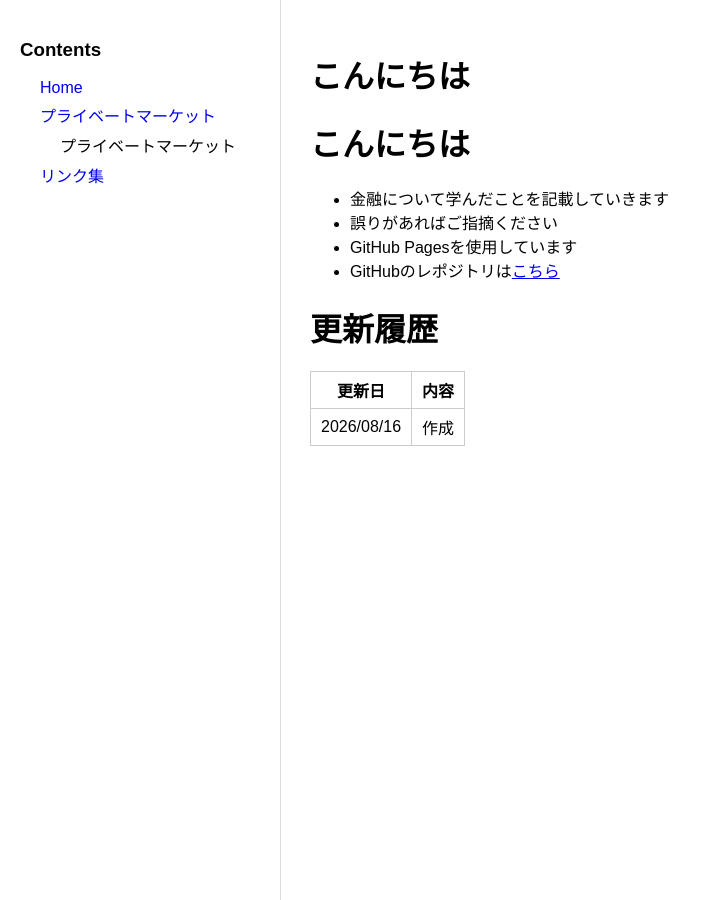
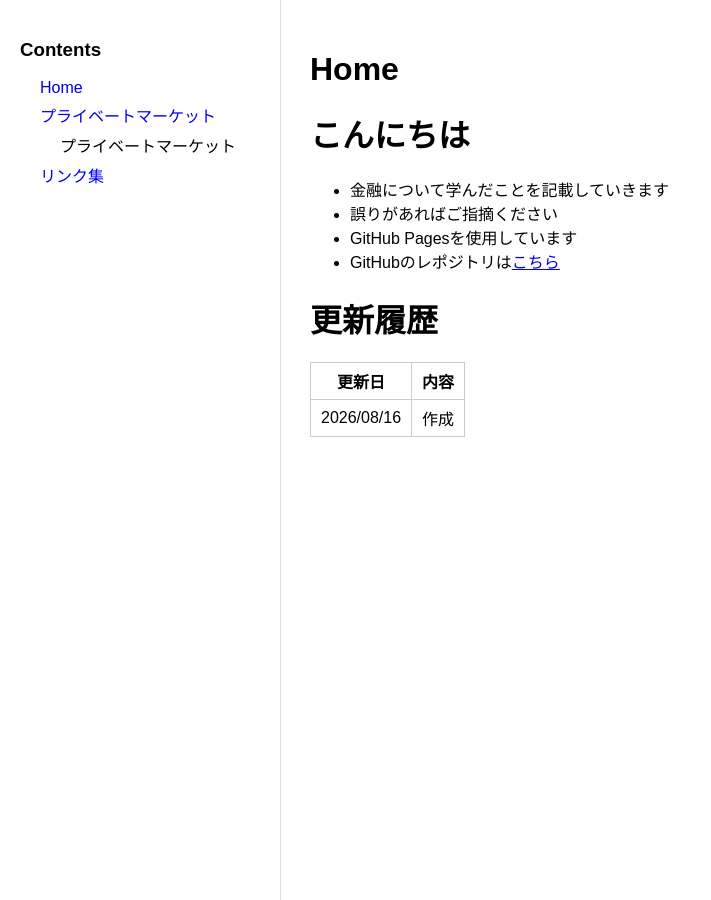
Before and after one commit to Naoki-Yamamoto-codes/finance, a Jekyll site: the page built from index.md, in a window 1280 px wide. Shown: the whole page, without its empty margins (0-711 px from the left). Built offline with Jekyll 4.4.1, drawn with Linux system fonts in a browser that asks for light colours; our own code applies the rules of GitHub Pages for plain Markdown files.

Commit message:
fix front matter

```diff
--- a/index.md
+++ b/index.md
@@ -1,3 +1,8 @@
+---
+layout: default
+title: Home
+---
+
 # こんにちは
 
 - 金融について学んだことを記載していきます
```
Also changed, not shown: _contents/links/index.md (+1 -0 lines).
